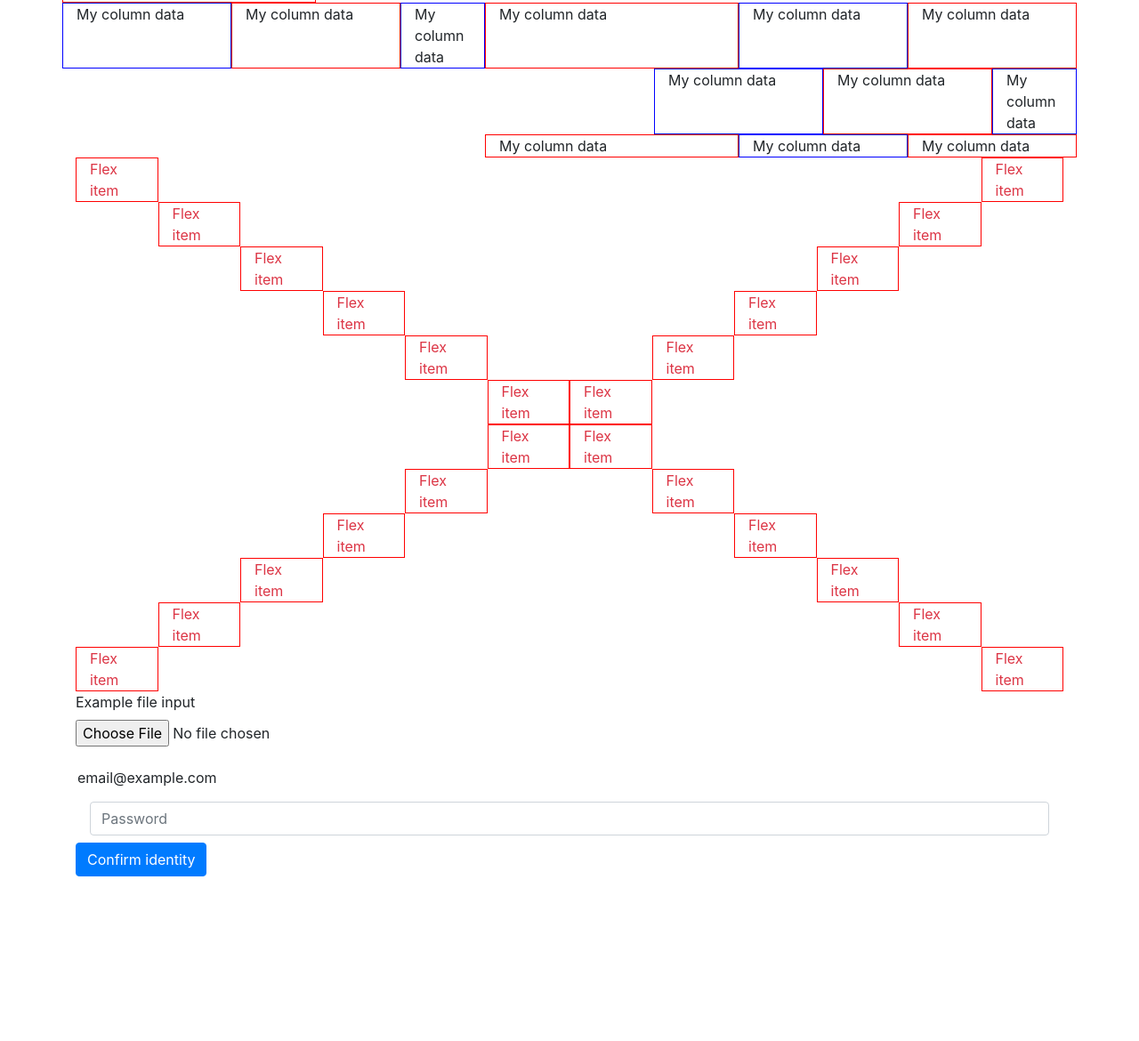
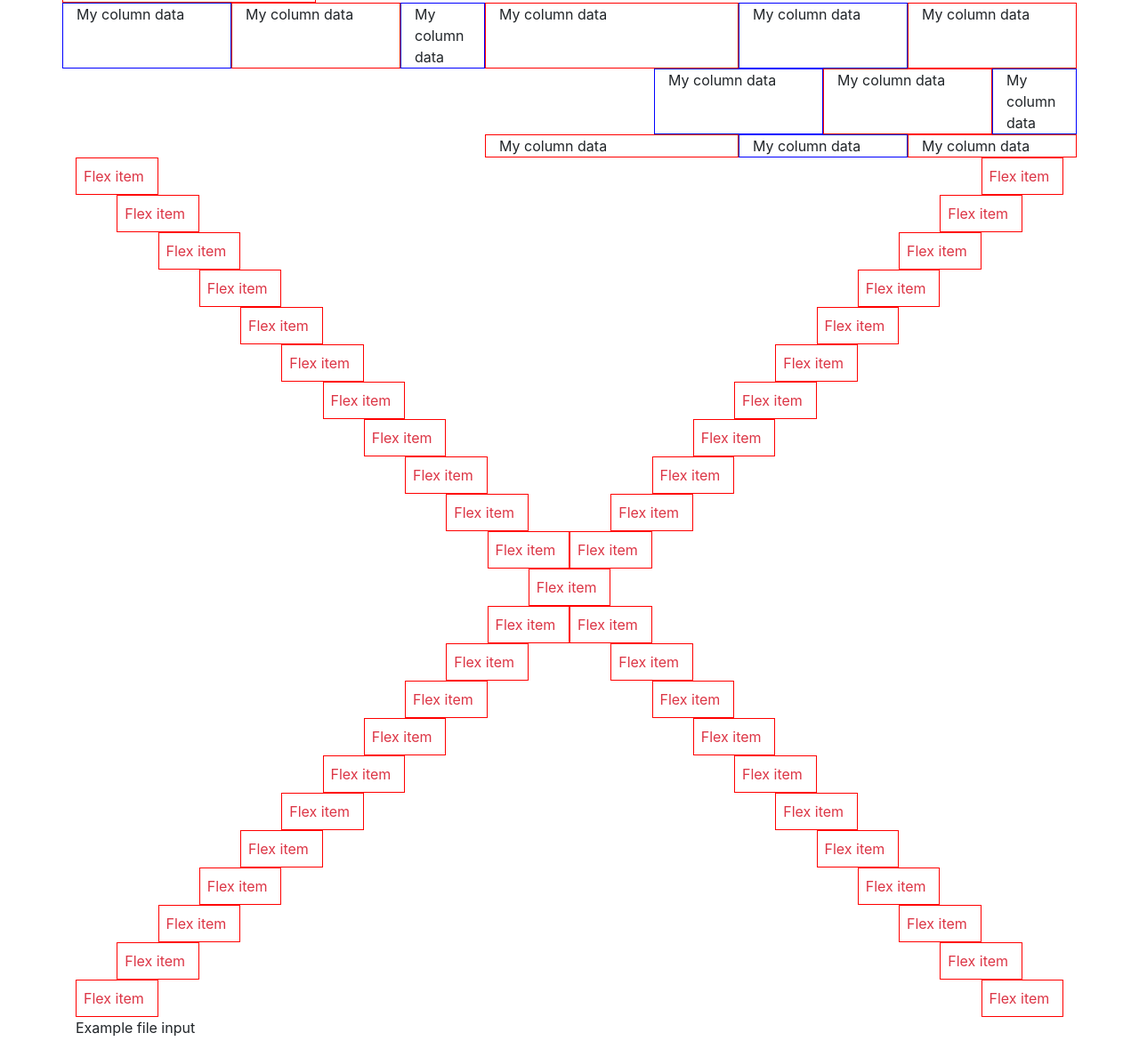
Before and after one commit to jbpayne/bootstrap, a plain HTML site: page index.html in a window 1280 px wide. Shown: the part 2068-3238 px from the top of the page at 89% size. Before the commit the page ends 3061 px from the top, so only its background shows below. Drawn offline with nearby package versions, Linux system fonts and the light colour scheme.

Commit message:
changed X code

```diff
--- a/index.html
+++ b/index.html
@@ -277,53 +277,96 @@
   </div>
   <div class="container">
     <div class="bd-example">
-      <div class="d-flex justify-content-start bd-highlight">
-        <div class="border-red text-danger col-1">Flex item</div>
-        <div class="border-red text-danger offset-10 col-1">Flex item</div>
+      <div class="d-flex justify-content-center bd-highlight">
+        <div class="p-2 border-red text-danger col-1">Flex item</div>
+        <div class="p-2 border-red text-danger offset-10 col-1">Flex item</div>
       </div>
-      <div class="d-flex justify-content-start bd-highlight">
-        <div class="border-red text-danger offset-1 col-1">Flex item</div>
-        <div class="border-red text-danger offset-8 col-1">Flex item</div>
+      <div class="d-flex justify-content-center bd-highlight">
+        <div class="p-2 border-red text-danger col-1">Flex item</div>
+        <div class="p-2 border-red text-danger offset-9 col-1">Flex item</div>
       </div>
-      <div class="d-flex justify-content-start bd-highlight">
-        <div class="border-red text-danger offset-2 col-1">Flex item</div>
-        <div class="border-red text-danger offset-6 col-1">Flex item</div>
+      <div class="d-flex justify-content-center bd-highlight">
+        <div class="p-2 border-red text-danger col-1">Flex item</div>
+        <div class="p-2 border-red text-danger offset-8 col-1">Flex item</div>
       </div>
-      <div class="d-flex justify-content-start bd-highlight">
-        <div class="border-red text-danger offset-3 col-1">Flex item</div>
-        <div class="border-red text-danger offset-4 col-1">Flex item</div>
+      <div class="d-flex justify-content-center bd-highlight">
+        <div class="p-2 border-red text-danger col-1">Flex item</div>
+        <div class="p-2 border-red text-danger offset-7 col-1">Flex item</div>
       </div>
-      <div class="d-flex justify-content-start bd-highlight">
-        <div class="border-red text-danger offset-4 col-1">Flex item</div>
-        <div class="border-red text-danger offset-2 col-1">Flex item</div>
+      <div class="d-flex justify-content-center bd-highlight">
+        <div class="p-2 border-red text-danger col-1">Flex item</div>
+        <div class="p-2 border-red text-danger offset-6 col-1">Flex item</div>
       </div>
-      <div class="d-flex justify-content-start bd-highlight">
-        <div class="border-red text-danger offset-5 col-1">Flex item</div>
-        <div class="border-red text-danger col-1">Flex item</div>
+      <div class="d-flex justify-content-center bd-highlight">
+        <div class="p-2 border-red text-danger col-1">Flex item</div>
+        <div class="p-2 border-red text-danger offset-5 col-1">Flex item</div>
       </div>
-      <div class="d-flex justify-content-start bd-highlight">
-        <div class="border-red text-danger offset-5 col-1">Flex item</div>
-        <div class="border-red text-danger col-1">Flex item</div>
+      <div class="d-flex justify-content-center bd-highlight">
+        <div class="p-2 border-red text-danger col-1">Flex item</div>
+        <div class="p-2 border-red text-danger offset-4 col-1">Flex item</div>
       </div>
-      <div class="d-flex justify-content-start bd-highlight">
-        <div class="border-red text-danger offset-4 col-1">Flex item</div>
-        <div class="border-red text-danger offset-2 col-1">Flex item</div>
+      <div class="d-flex justify-content-center bd-highlight">
+        <div class="p-2 border-red text-danger col-1">Flex item</div>
+        <div class="p-2 border-red text-danger offset-3 col-1">Flex item</div>
       </div>
-      <div class="d-flex justify-content-start bd-highlight">
-        <div class="border-red text-danger offset-3 col-1">Flex item</div>
-        <div class="border-red text-danger offset-4 col-1">Flex item</div>
+      <div class="d-flex justify-content-center bd-highlight">
+        <div class="p-2 border-red text-danger col-1">Flex item</div>
+        <div class="p-2 border-red text-danger offset-2 col-1">Flex item</div>
       </div>
-      <div class="d-flex justify-content-start bd-highlight">
-        <div class="border-red text-danger offset-2 col-1">Flex item</div>
-        <div class="border-red text-danger offset-6 col-1">Flex item</div>
+      <div class="d-flex justify-content-center bd-highlight">
+        <div class="p-2 border-red text-danger col-1">Flex item</div>
+        <div class="p-2 border-red text-danger offset-1 col-1">Flex item</div>
       </div>
-      <div class="d-flex justify-content-start bd-highlight">
-        <div class="border-red text-danger offset-1 col-1">Flex item</div>
-        <div class="border-red text-danger offset-8 col-1">Flex item</div>
+      <div class="d-flex justify-content-center bd-highlight">
+        <div class="p-2 border-red text-danger col-1">Flex item</div>
+        <div class="p-2 border-red text-danger col-1">Flex item</div>
       </div>
-      <div class="d-flex justify-content-start bd-highlight">
-        <div class="border-red text-danger col-1">Flex item</div>
-        <div class="border-red text-danger offset-10 col-1">Flex item</div>
+      <div class="d-flex justify-content-center bd-highlight">
+        <div class="p-2 border-red text-danger col-1">Flex item</div>
+      </div>
+      <div class="d-flex justify-content-center bd-highlight">
+        <div class="p-2 border-red text-danger col-1">Flex item</div>
+        <div class="p-2 border-red text-danger col-1">Flex item</div>
+      </div>
+      <div class="d-flex justify-content-center bd-highlight">
+        <div class="p-2 border-red text-danger col-1">Flex item</div>
+        <div class="p-2 border-red text-danger offset-1 col-1">Flex item</div>
+      </div>
+      <div class="d-flex justify-content-center bd-highlight">
+        <div class="p-2 border-red text-danger col-1">Flex item</div>
+        <div class="p-2 border-red text-danger offset-2 col-1">Flex item</div>
+      </div>
+      <div class="d-flex justify-content-center bd-highlight">
+        <div class="p-2 border-red text-danger col-1">Flex item</div>
+        <div class="p-2 border-red text-danger offset-3 col-1">Flex item</div>
+      </div>
+      <div class="d-flex justify-content-center bd-highlight">
+        <div class="p-2 border-red text-danger col-1">Flex item</div>
+        <div class="p-2 border-red text-danger offset-4 col-1">Flex item</div>
+      </div>
+      <div class="d-flex justify-content-center bd-highlight">
+        <div class="p-2 border-red text-danger col-1">Flex item</div>
+        <div class="p-2 border-red text-danger offset-5 col-1">Flex item</div>
+      </div>
+      <div class="d-flex justify-content-center bd-highlight">
+        <div class="p-2 border-red text-danger col-1">Flex item</div>
+        <div class="p-2 border-red text-danger offset-6 col-1">Flex item</div>
+      </div>
+      <div class="d-flex justify-content-center bd-highlight">
+        <div class="p-2 border-red text-danger col-1">Flex item</div>
+        <div class="p-2 border-red text-danger offset-7 col-1">Flex item</div>
+      </div>
+      <div class="d-flex justify-content-center bd-highlight">
+        <div class="p-2 border-red text-danger col-1">Flex item</div>
+        <div class="p-2 border-red text-danger offset-8 col-1">Flex item</div>
+      </div>
+      <div class="d-flex justify-content-center bd-highlight">
+        <div class="p-2 border-red text-danger col-1">Flex item</div>
+        <div class="p-2 border-red text-danger offset-9 col-1">Flex item</div>
+      </div>
+      <div class="d-flex justify-content-center bd-highlight">
+        <div class="p-2 border-red text-danger col-1">Flex item</div>
+        <div class="p-2 border-red text-danger offset-10 col-1">Flex item</div>
       </div>
     </div>
   </div>
```
